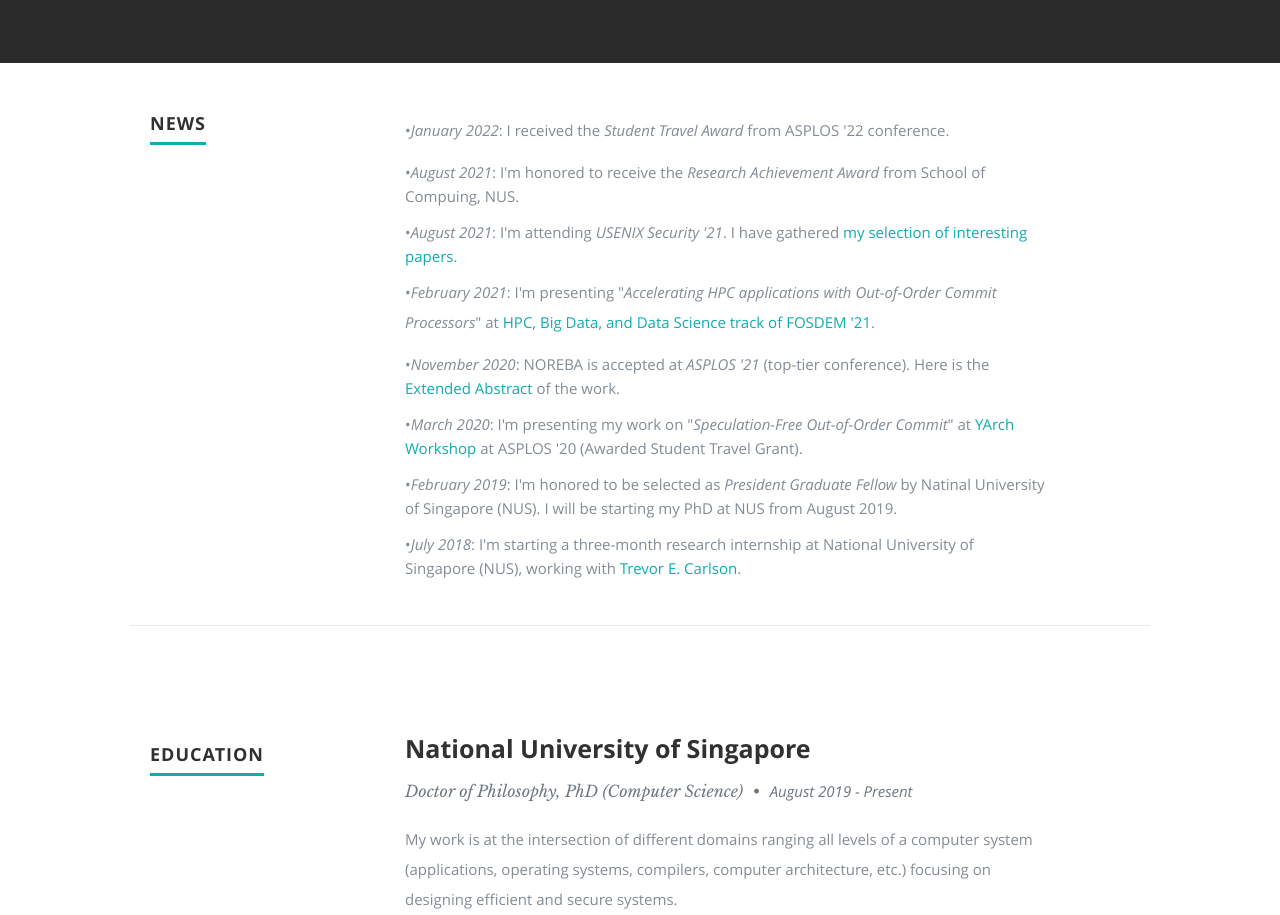
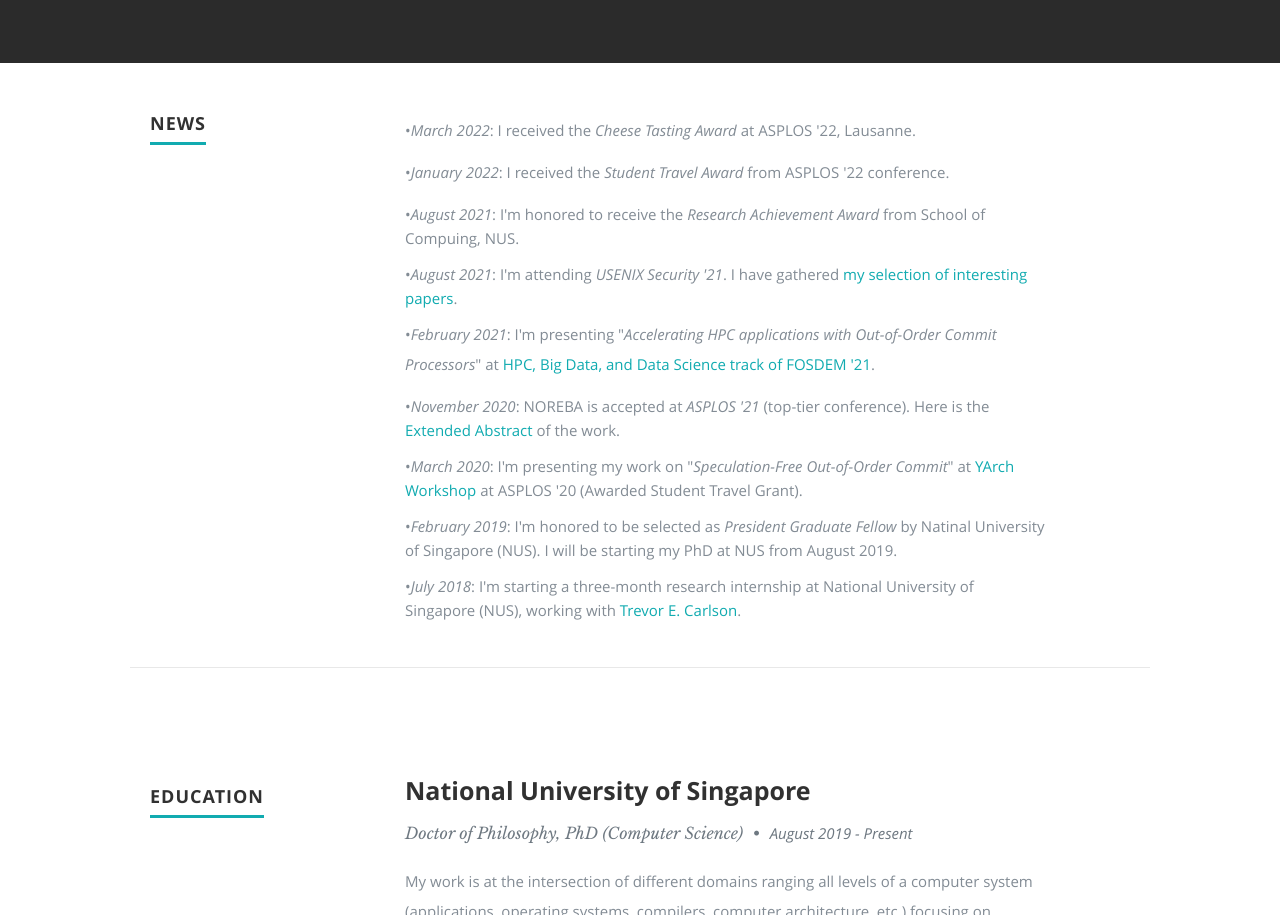
Before and after one commit to hajiabadi/hajiabadi.github.io, a plain HTML site: page index.html in a window 1280 px wide. Shown: the part 1283-2198 px from the top of the page. Drawn offline with nearby package versions, Linux system fonts and the light colour scheme; files whose address does not match are found by name.

Commit message:
Update index.html

```diff
--- a/index.html
+++ b/index.html
@@ -142,6 +142,8 @@
       <div class="row item">
                <div class="twelve columns">
                   <ul>
+           <li><span>&bull;</span><em class="date">March 2022</em>:
+           I received the <em>Cheese Tasting Award</em> at ASPLOS '22, Lausanne.</li>
            <li><span>&bull;</span><em class="date">January 2022</em>:
            I received the <em>Student Travel Award</em> from ASPLOS '22 conference.</li>
            <li><span>&bull;</span><em class="date">August 2021</em>:
```
